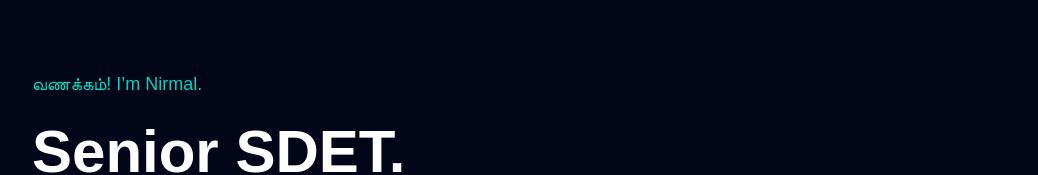
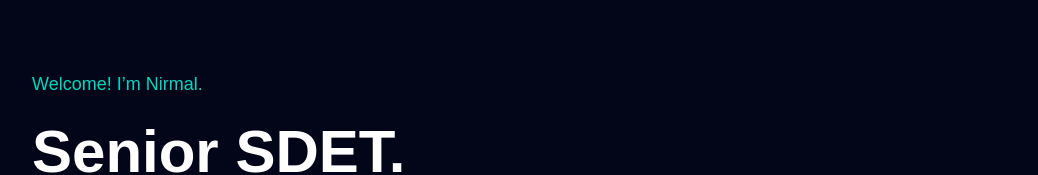
Before and after one commit to nirmalthanga-qa/nirmal-portfolio, a Next.js app: page / in a window 1280 px wide. Shown: the part 127-302 px from the top of the page, without its empty margins (120-1158 px from the left). Built offline with nearby package versions, Linux system fonts and the light colour scheme.

Commit message:
Add alternating Tamil and English greeting

```diff
--- /dev/null
+++ b/app/components/Greeting.tsx
@@ -0,0 +1,24 @@
+"use client";
+
+import { useEffect, useState } from "react";
+
+export default function Greeting() {
+  const [showTamil, setShowTamil] = useState(true);
+
+  useEffect(() => {
+    const intervalId = window.setInterval(() => {
+      setShowTamil((previous) => !previous);
+    }, 3000);
+
+    return () => window.clearInterval(intervalId);
+  }, []);
+
+  return (
+    <p className="mb-4 text-lg font-medium text-teal-400">
+      <span lang={showTamil ? "ta" : "en"}>
+        {showTamil ? "வணக்கம்" : "Welcome"}
+      </span>
+      ! I’m Nirmal.
+    </p>
+  );
+}
--- a/app/page.tsx
+++ b/app/page.tsx
@@ -1,11 +1,10 @@
 import Link from "next/link";
+import Greeting from "./components/Greeting";
 
 export default function Home() {
   return (
     <section id="home" className="py-24 sm:py-32">
-      <p className="mb-4 text-lg font-medium text-teal-400">
-        வணக்கம்! I’m Nirmal.
-      </p>
+      <Greeting />
 
       <h1 className="text-4xl font-bold leading-tight sm:text-6xl">
         Senior SDET.
```
